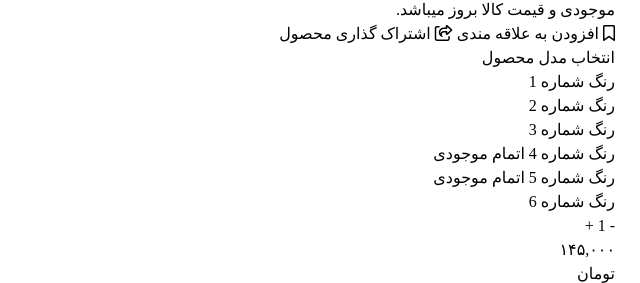
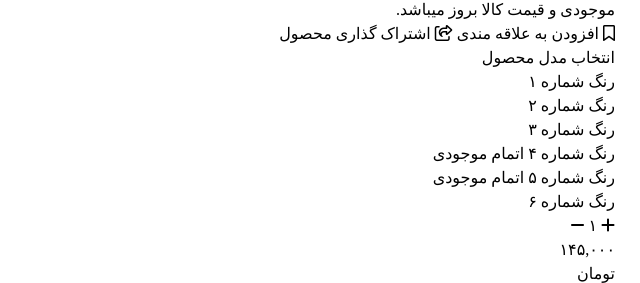
Before and after one commit to MahanZandi/delbarbash, a website: page index.html in a window 1280 px wide. Shown: the part 1884-2167 px from the top of the page, 640-1280 px from the left. Drawn offline with nearby package versions, Linux system fonts and the light colour scheme; files that its build step writes are made by us from their sources.

Commit message:
some changes

```diff
--- a/index.html
+++ b/index.html
@@ -233,13 +233,17 @@
          <!-- quantity selector -->
          <div class="flex items-center justify-between my-[25px] text-[#2D2D2D]">
            <div class="flex items-center gap-4">
-             <button id="decrease-btn" class="w-10 h-10 rounded-lg border border-[#E8E8E8] flex items-center justify-center text-xl">-</button>
-             <span id="quantity-display" class="text-2xl font-bold text-primary-600">1</span>
-             <button id="increase-btn" class="w-10 h-10 rounded-lg border border-[#E8E8E8] flex items-center justify-center text-xl">+</button>
+             <button id="increase-btn" class="size-[30px] rounded-full border border-[#E8E8E8] flex items-center justify-center">
+              <i class="fa-solid fa-plus"></i>
+             </button>
+               <span id="quantity-display" class="text-2xl font-bold text-primary-600">۱</span>
+             <button id="decrease-btn" class="size-[30px] rounded-full border border-[#E8E8E8] flex items-center justify-center">
+              <i class="fa-solid fa-minus"></i>
+             </button>
            </div>
            <div class="flex">
              <div id="price-display" class="text-[26px] font-bold text-[#2D2D2D]">۱۴۵,۰۰۰</div>
-             <div class="text-xs text-gray-500 -rotate-90">تومان</div>
+             <div class="text-xs text-gray-500 -rotate-90 relative left-[10px]">تومان</div>
            </div>
          </div>
 
--- a/src/main.js
+++ b/src/main.js
@@ -160,12 +160,12 @@ emblaApiMain.on('select', updateButtonStates)
 
 // Product Color Selection Component
 const productColors = [
-  { id: 1, name: "رنگ شماره 1", available: true, price: 145000 },
-  { id: 2, name: "رنگ شماره 2", available: true, price: 145000 },
-  { id: 3, name: "رنگ شماره 3", available: true, price: 145000 },
-  { id: 4, name: "رنگ شماره 4", available: false, price: 145000 },
-  { id: 5, name: "رنگ شماره 5", available: false, price: 145000 },
-  { id: 6, name: "رنگ شماره 6", available: true, price: 145000 }
+  { id: 1, name: "رنگ شماره ۱", available: true, price: 145000 },
+  { id: 2, name: "رنگ شماره ۲", available: true, price: 145000 },
+  { id: 3, name: "رنگ شماره ۳", available: true, price: 145000 },
+  { id: 4, name: "رنگ شماره ۴", available: false, price: 145000 },
+  { id: 5, name: "رنگ شماره ۵", available: false, price: 145000 },
+  { id: 6, name: "رنگ شماره ۶", available: true, price: 145000 }
 ]
 
 let selectedColor = null
@@ -217,7 +217,7 @@ function updateQuantity(change) {
   if (newQuantity > 99) return // max limit
 
   quantity = newQuantity
-  document.getElementById('quantity-display').textContent = quantity
+  document.getElementById('quantity-display').textContent = quantity.toLocaleString('fa-IR')
   updatePrice()
 }
 
```
Also changed, not shown: public/icons/icon-add-to-cart.png (added).
